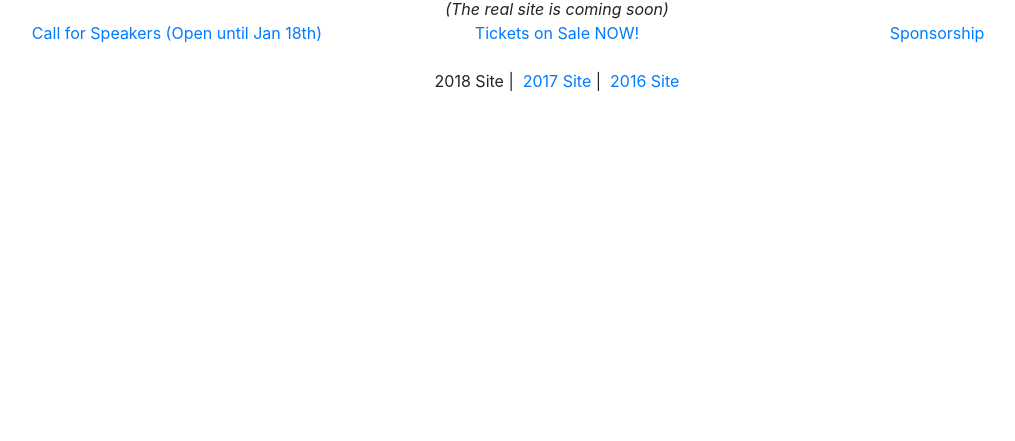
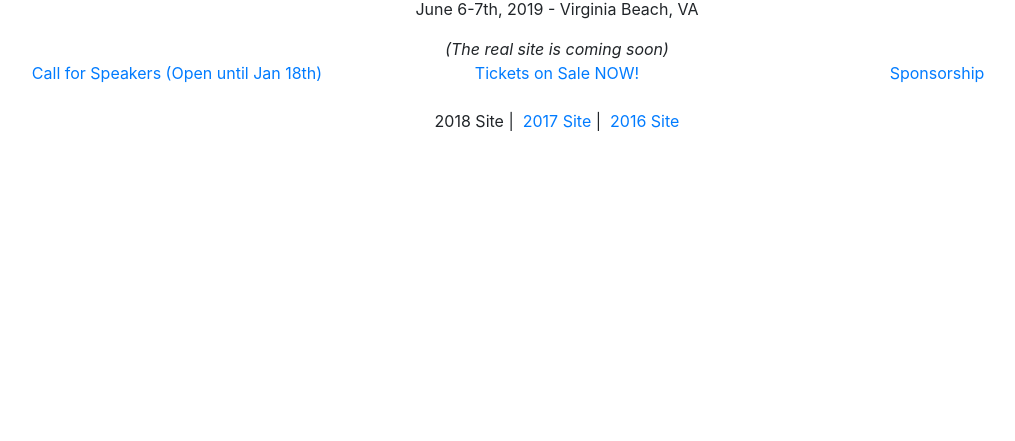
Before and after one commit to RevolutionVA/revconf-2019-teaser, a plain HTML site: page index.html in a window 1280 px wide. Shown: the part 359-800 px from the top of the page, without its empty margins (83-1098 px from the left). Drawn offline with nearby package versions, Linux system fonts and the light colour scheme.

Commit message:
date-location

```diff
--- a/index.html
+++ b/index.html
@@ -50,6 +50,7 @@
           </div>
           <div class="centerIt">
             <h1>RevolutionConf 2019</h1>
+            <p>June 6-7th, 2019 - Virginia Beach, VA</p>
             <em>(The real site is coming soon)</em>
           </div>
         </div>
```
